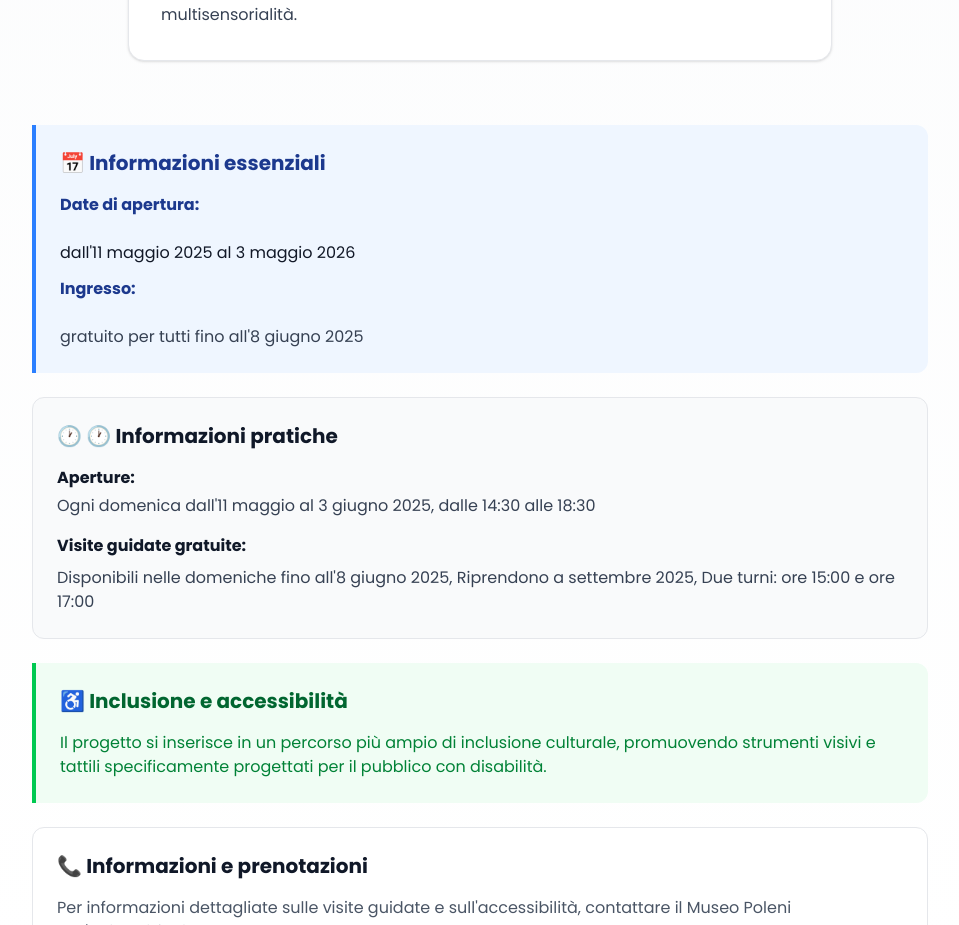
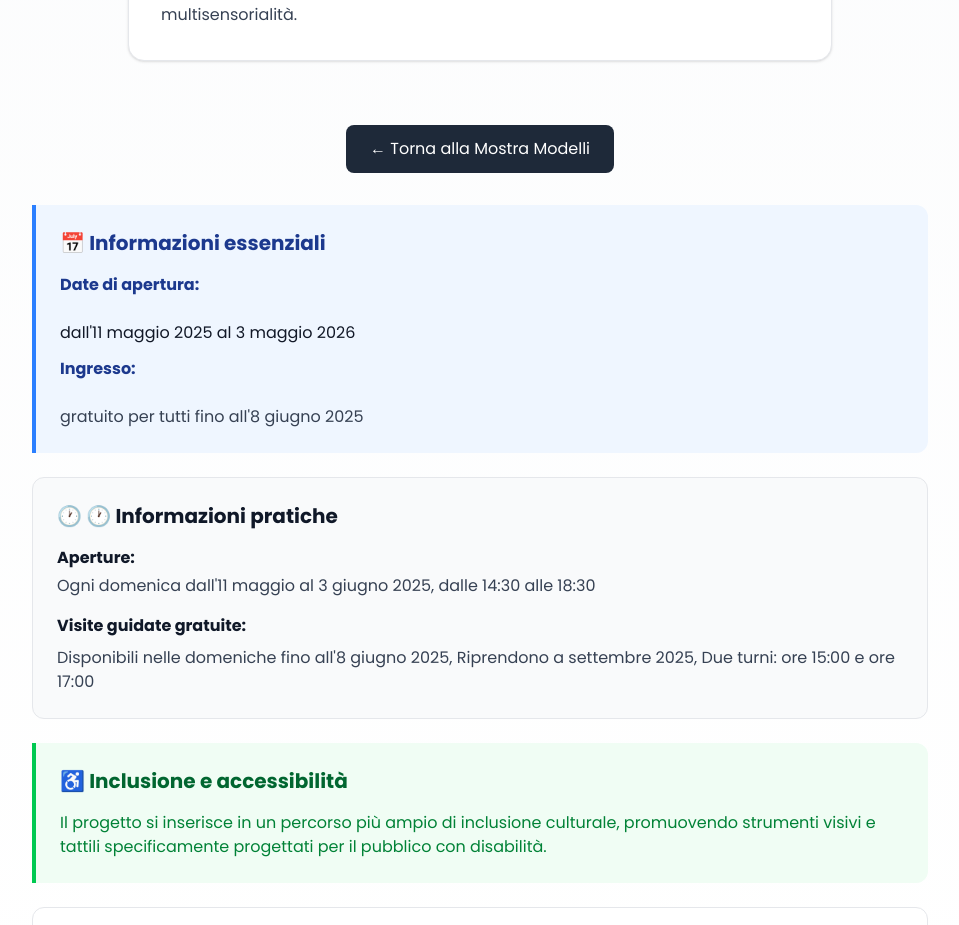
Before and after one commit to Gregoriounipd/itinerarimuseali, a Next.js app: page /progetto-mostra-modelli in a window 1280 px wide. Shown: the part 1120-2045 px from the top of the page, without its empty margins (160-1119 px from the left). Built offline with nearby package versions, Linux system fonts and the light colour scheme.

Commit message:
fix pulsanti lis e audioguida

```diff
--- a/pages/progetto-mostra-modelli.js
+++ b/pages/progetto-mostra-modelli.js
@@ -162,6 +162,15 @@ export default function ProgettoMostraModelli() {
           </div>
         </div>
       </div>
+      {/* PULSANTE TORNA INDIETRO */}
+      <div className="max-w-4xl mx-auto mb-8 text-center">
+        <a
+          href="/mostra-modelli"
+          className="inline-flex items-center gap-2 bg-gray-800 text-white px-6 py-3 rounded-lg hover:bg-gray-700 transition-colors"
+        >
+          ← Torna alla Mostra Modelli
+        </a>
+      </div>
       {/* INFORMAZIONI MOSTRA */}
       <div className="max-w-4xl mx-auto space-y-6">
         <section className="bg-blue-50 dark:bg-blue-900/30 border-l-4 border-blue-500 p-6 rounded-r-xl">
```
